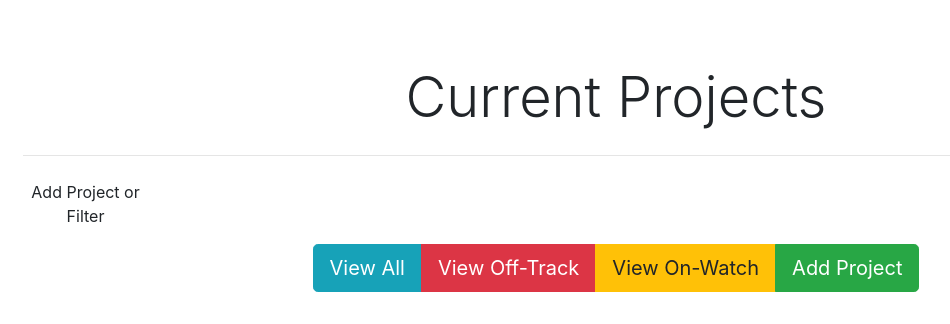
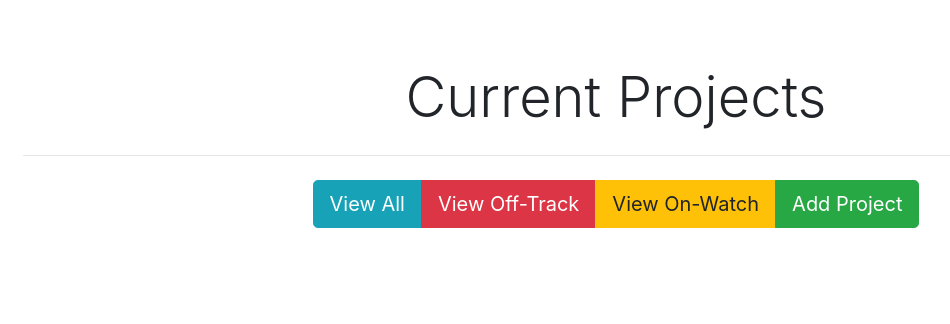
Before and after one commit to sammydowds/projectautomation, a Django app: page /projects/ in a window 1280 px wide. Shown: the part 62-386 px from the top of the page, without its empty margins (24-974 px from the left). Run offline with Django 3.2, Linux system fonts and the light colour scheme; the visitor is signed in with stand-in values (Sample User, id 1); data that the repository does not hold is empty; some libraries are stand-ins or nearby versions.

Commit message:
Updated sub title to main page

```diff
--- a/projects/templates/projects/main_page.html
+++ b/projects/templates/projects/main_page.html
@@ -11,7 +11,6 @@
   <h1 class="display-4">{{status}} Projects</h1>
   <hr class="my-4">
   {% if status == 'Current' %}
-  <p>Add Project or Filter</p>
   <div class="btn-group" role="group" aria-label="Basic example">
     <a href = '{% url 'index' %}' class="btn btn-lg btn-info" role="button">View All</a>
     <a href = '{% url 'offtrack' %}' class="btn btn-lg btn-danger" role="button">View Off-Track</a>
@@ -98,7 +97,7 @@
                         <p class="card-text milestone"> {{values.end}}</p>
                       </div>
                       <div class="card-footer">
-                        <small class="text-muted">in {{project.current_milestone.days_until}} day(s)</small>
+                        <small class="text-danger">in {{project.current_milestone.days_until}} day(s)</small>
                       </div>
                     </div>
                   </div>
```
